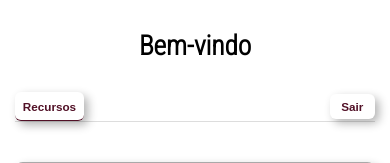
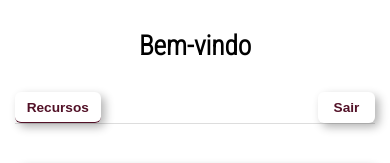
Before and after one commit to btbruno21/redoma, a PHP site: page /dashboard in a window 390 px wide. Shown: the part 66-229 px from the top of the page. Run offline with PHP 8.4, Linux system fonts and the light colour scheme; the visitor is signed in with stand-in values (Sample User, id 1); data that the repository does not hold is empty; some web fonts are replaced.

Commit message:
responsividade-dashboard-2

```diff
--- a/css/dashboard-responsiv.css
+++ b/css/dashboard-responsiv.css
@@ -5,7 +5,7 @@
 
 @media (max-width: 768px) {
 
-    .dashboard{
+    .dashboard {
         padding: 0;
         margin: 30px 15px;
     }
@@ -23,14 +23,14 @@
     }
 
     .dashboard a {
-        font-size: 3vw;
-        padding: 2vw 3vw;
-        border-radius: 16px;
+        font-size: 4vw;
+        padding: 2.5vw 4vw;
+        border-radius: 25px;
     }
 
     .tab-button {
-        font-size: 3vw !important;
-        padding: 2vw;
+        font-size: 3.5vw !important;
+        padding: 2vw 3vw;
     }
 
     .tabs{
@@ -42,8 +42,8 @@
     }
 
     .tabs a {
-        font-size: 3vw;
-        padding: 1.5vw 3vw;
+        font-size: 3.5vw;
+        padding: 2vw 4vw;
         border-radius: 6px !important;
     }
 
```
